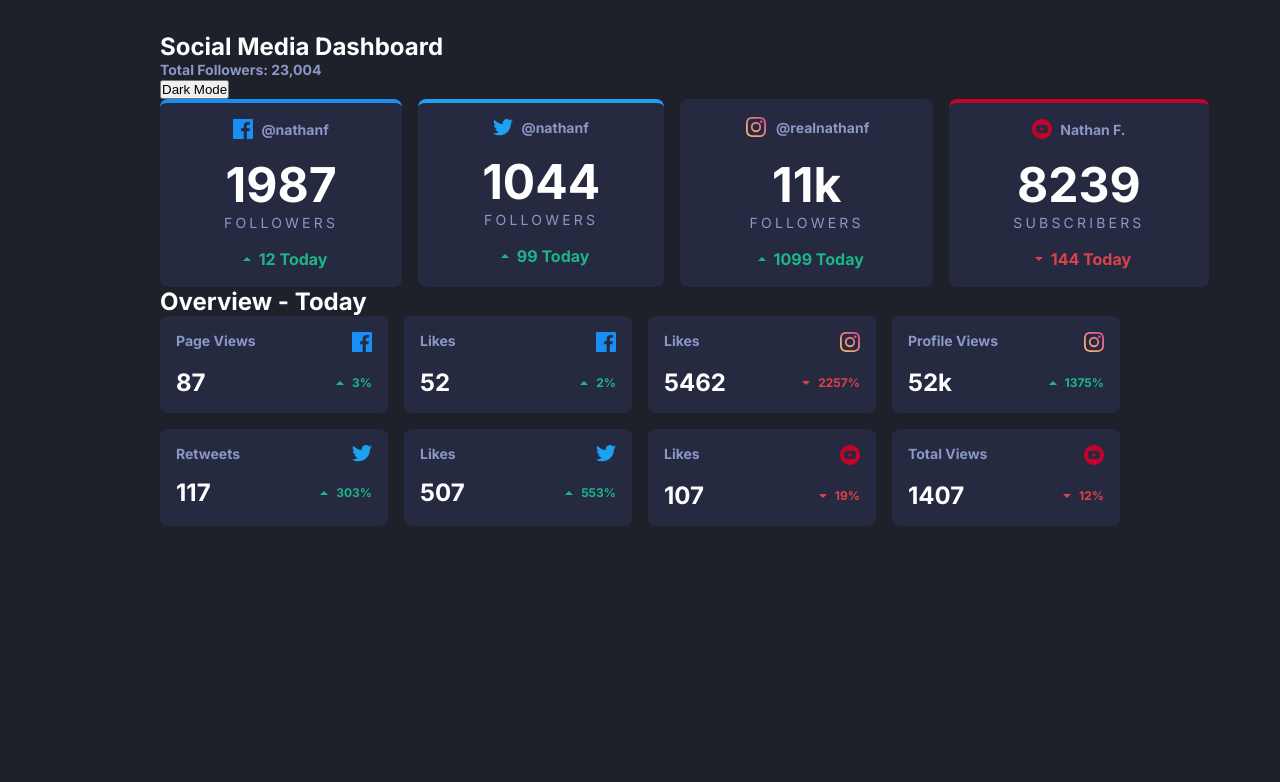
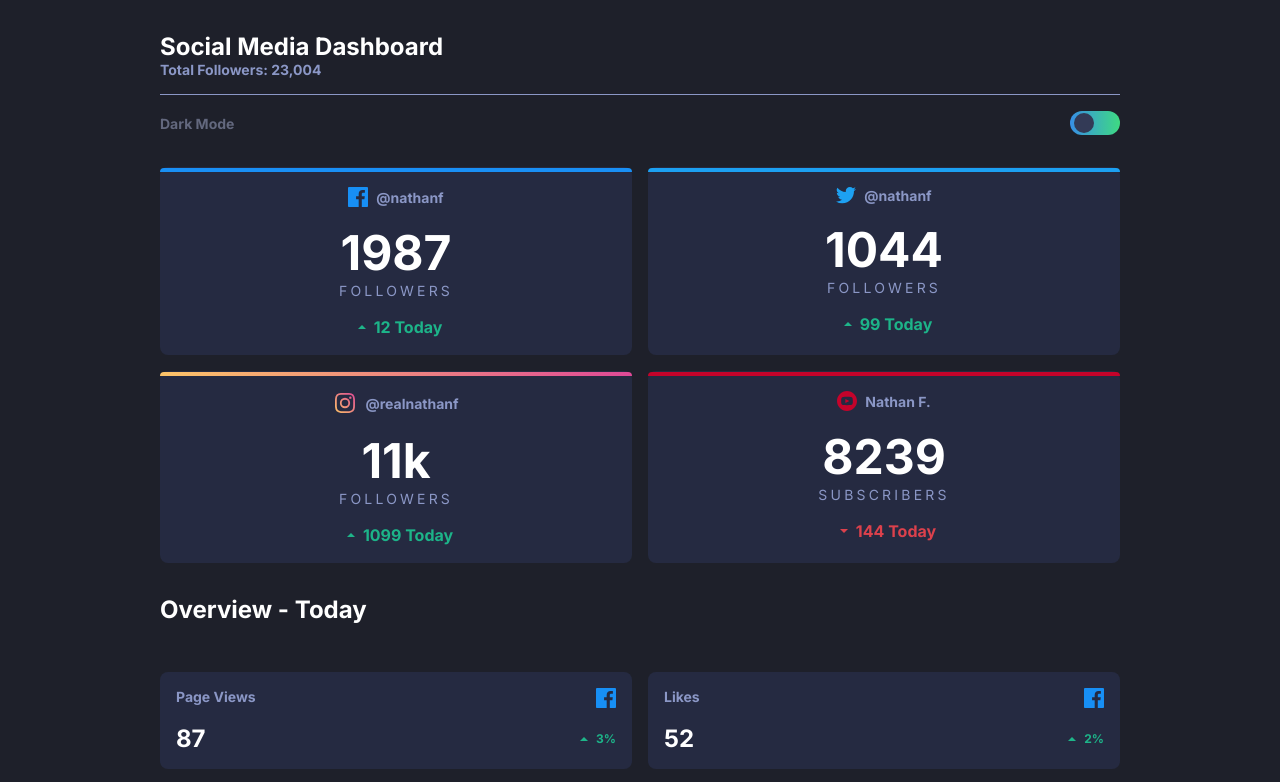
Before and after one commit to tanshunyuan/frontend-mentor, a plain HTML site: page junior/social-media-dashboard-with-theme-switcher-master/index.html in a window 1280 px wide. Shown: the top 782 px of the page. Drawn offline with Linux system fonts and the light colour scheme.

Commit message:
feat: added toggle button

```diff
--- /dev/null
+++ b/junior/social-media-dashboard-with-theme-switcher-master/css/component.css
@@ -0,0 +1,63 @@
+/* switch button */
+.switch-button-container {
+  display: flex;
+  align-items: center;
+  justify-content: space-between;
+  margin-bottom: 2rem;
+}
+.switch-button-container p {
+  font-size: 0.875em;
+  font-weight: 700;
+  color: hsl(228, 12%, 44%);
+  margin-right: 10px;
+}
+.switch {
+  position: relative;
+  display: inline-block;
+  width: 50px;
+  height: 24px;
+}
+
+.switch input {
+  opacity: 0;
+  width: 0;
+  height: 0;
+}
+.slider {
+  position: absolute;
+  cursor: pointer;
+  top: 0;
+  left: 0;
+  right: 0;
+  bottom: 0;
+  background-color: hsl(230, 22%, 74%);
+  -webkit-transition: 0.4s;
+  transition: 0.4s;
+  border-radius: 24px;
+}
+.slider:before {
+  position: absolute;
+  content: "";
+  height: 20px;
+  width: 20px;
+  right: 3px;
+  bottom: 2px;
+  background-color: white;
+  -webkit-transition: 0.4s;
+  transition: 0.4s;
+  border-radius: 50%;
+}
+input:checked + .slider {
+  background-image: linear-gradient(
+    to right,
+    hsl(210, 78%, 56%),
+    hsl(146, 68%, 55%)
+  );
+}
+
+input:checked + .slider:before {
+  -webkit-transform: translateX(-23px);
+  -ms-transform: translateX(-23px);
+  transform: translateX(-23px);
+  background-color: #333a56;
+}
--- a/junior/social-media-dashboard-with-theme-switcher-master/css/global.css
+++ b/junior/social-media-dashboard-with-theme-switcher-master/css/global.css
@@ -1,3 +1,4 @@
+@import url("./component.css");
 :root {
   /* primary */
   --lime-green: hsl(163, 72%, 41%);
@@ -37,6 +38,13 @@ body {
 }
 .social-overview-header {
   color: white;
+}
+
+.divider {
+  width: 100%;
+  height: 1px;
+  background-color: var(--dt-text-desaturated-blue);
+  margin: 1rem 0;
 }
 
 .green {
@@ -81,7 +89,11 @@ body {
   align-items: center;
   flex-direction: column;
   text-align: center;
-  padding: 1rem 4rem;
+  padding: 1rem 0;
+}
+.social-overview-header {
+  margin-top: 2rem;
+  margin-bottom: 3rem;
 }
 .social-top,
 .social-bottom {
@@ -123,23 +135,40 @@ body {
 .small-number {
   font-size: 1.5rem;
 }
+.twitter::before,
+.facebook::before,
+.instagram::before,
+.youtube::before {
+  content: "";
+  height: 4px;
+  width: 100%;
+  transform: translateY(-15px);
+  border-radius: 1rem 1rem 0 0;
+}
 
-.twitter {
-  border-top: 4px solid var(--twitter);
+.twitter::before {
+  background-color: var(--twitter);
 }
-.facebook {
-  border-top: 4px solid var(--facebook);
+.facebook::before {
+  background-color: var(--facebook);
 }
-.instagram {
-  border-top: 4px solid var(--instagram);
+.instagram::before {
+  background: var(--instagram);
 }
-.youtube {
-  border-top: 4px solid var(--youtube);
+.youtube::before {
+  background-color: var(--youtube);
 }
-@media all and (min-width: 769px) {
+@media all and (min-width: 768px) {
   body {
     margin: 2rem 10rem;
   }
+  .social-dashboard,
+  .social-overview {
+    grid-template-columns: repeat(2, 1fr);
+    grid-template-columns: repeat(2, 1fr);
+  }
+}
+@media all and (min-width: 1440px) {
   .social-dashboard,
   .social-overview {
     grid-template-columns: repeat(4, 1fr);
--- a/junior/social-media-dashboard-with-theme-switcher-master/index.html
+++ b/junior/social-media-dashboard-with-theme-switcher-master/index.html
@@ -1,34 +1,37 @@
 <!DOCTYPE html>
 <html lang="en">
+
 <head>
   <meta charset="UTF-8" />
   <meta name="viewport" content="width=device-width, initial-scale=1.0" />
   <!-- displays site properly based on user's device -->
 
-    <link
-      rel="icon"
-      type="image/png"
-      sizes="32x32"
-      href="./images/favicon-32x32.png"
-    />
+  <link rel="icon" type="image/png" sizes="32x32" href="./images/favicon-32x32.png" />
 
   <title>Frontend Mentor | [Challenge Name Here]</title>
 
   <!-- Feel free to remove these styles or customise in your own stylesheet 👍 -->
   <link rel="preconnect" href="https://fonts.gstatic.com" />
-    <link
-      href="https://fonts.googleapis.com/css2?family=Inter:wght@400;700&display=swap"
-      rel="stylesheet"
-    />
+  <link href="https://fonts.googleapis.com/css2?family=Inter:wght@400;700&display=swap" rel="stylesheet" />
   <link rel="stylesheet" href="./css/global.css" />
 </head>
+
 <body>
   <header class="header">
     <div class="header-text">
       <h1 class="title">Social Media Dashboard</h1>
       <p class="subtitle">Total Followers: 23,004</p>
     </div>
-      <button type="button" class="btn">Dark Mode</button>
+    <div class="divider"></div>
+
+    <div class="switch-button-container">
+      <p>Dark Mode</p>
+      <label class="switch">
+        <input checked type="checkbox" name="switch" onclick="handleClick()" />
+        <span class="slider"></span>
+      </label>
+
+    </div>
   </header>
   <main>
     <section class="social-dashboard">
@@ -67,11 +70,7 @@
       <div class="social-card-big instagram">
         <div class="social-top">
           <span class="icon">
-              <img
-                class="social-icon"
-                src="./images/icon-instagram.svg"
-                alt=""
-              />
+            <img class="social-icon" src="./images/icon-instagram.svg" alt="" />
           </span>
           <span class="tag">@realnathanf</span>
         </div>
@@ -130,11 +129,7 @@ Page Views
         <div class="social-card-small">
           <div class="social-overview-top">
             <p class="text">Likes</p>
-              <img
-                class="social-icon"
-                src="./images/icon-facebook.svg"
-                alt=""
-              />
+            <img class="social-icon" src="./images/icon-facebook.svg" alt="" />
           </div>
           <div class="social-overview-bottom">
             <p class="small-number">52</p>
@@ -151,11 +146,7 @@ Page Views
         <div class="social-card-small">
           <div class="social-overview-top">
             <p class="text">Likes</p>
-              <img
-                class="social-icon"
-                src="./images/icon-instagram.svg"
-                alt=""
-              />
+            <img class="social-icon" src="./images/icon-instagram.svg" alt="" />
           </div>
           <div class="social-overview-bottom">
             <p class="small-number">5462</p>
@@ -173,11 +164,7 @@ Page Views
         <div class="social-card-small">
           <div class="social-overview-top">
             <p class="text">Profile Views</p>
-              <img
-                class="social-icon"
-                src="./images/icon-instagram.svg"
-                alt=""
-              />
+            <img class="social-icon" src="./images/icon-instagram.svg" alt="" />
           </div>
           <div class="social-overview-bottom">
             <p class="small-number">52k</p>
@@ -264,4 +251,5 @@ Page Views
     </section>
   </main>
 </body>
+
 </html>
```
Lines whose indentation alone changed are shown as unchanged.
